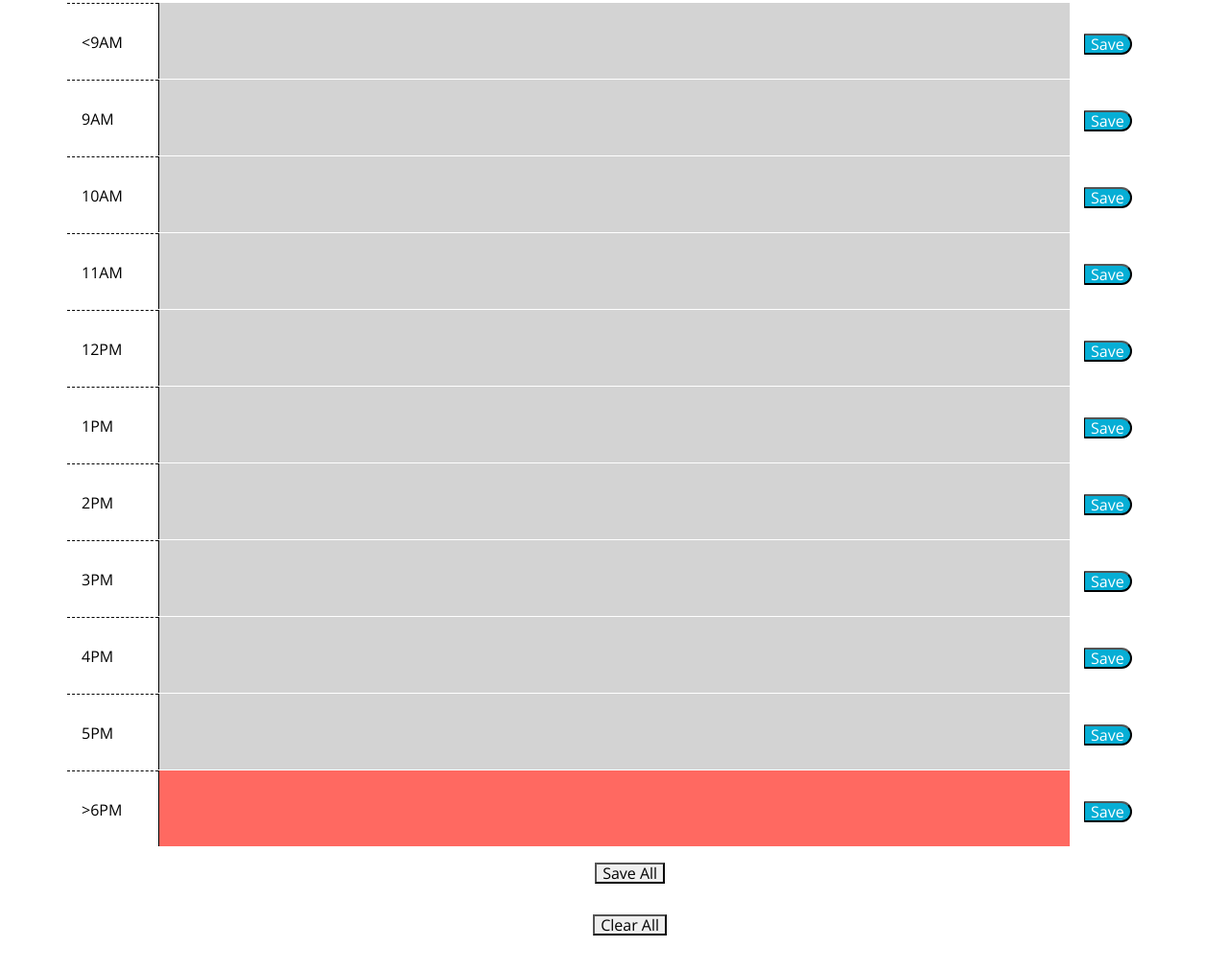
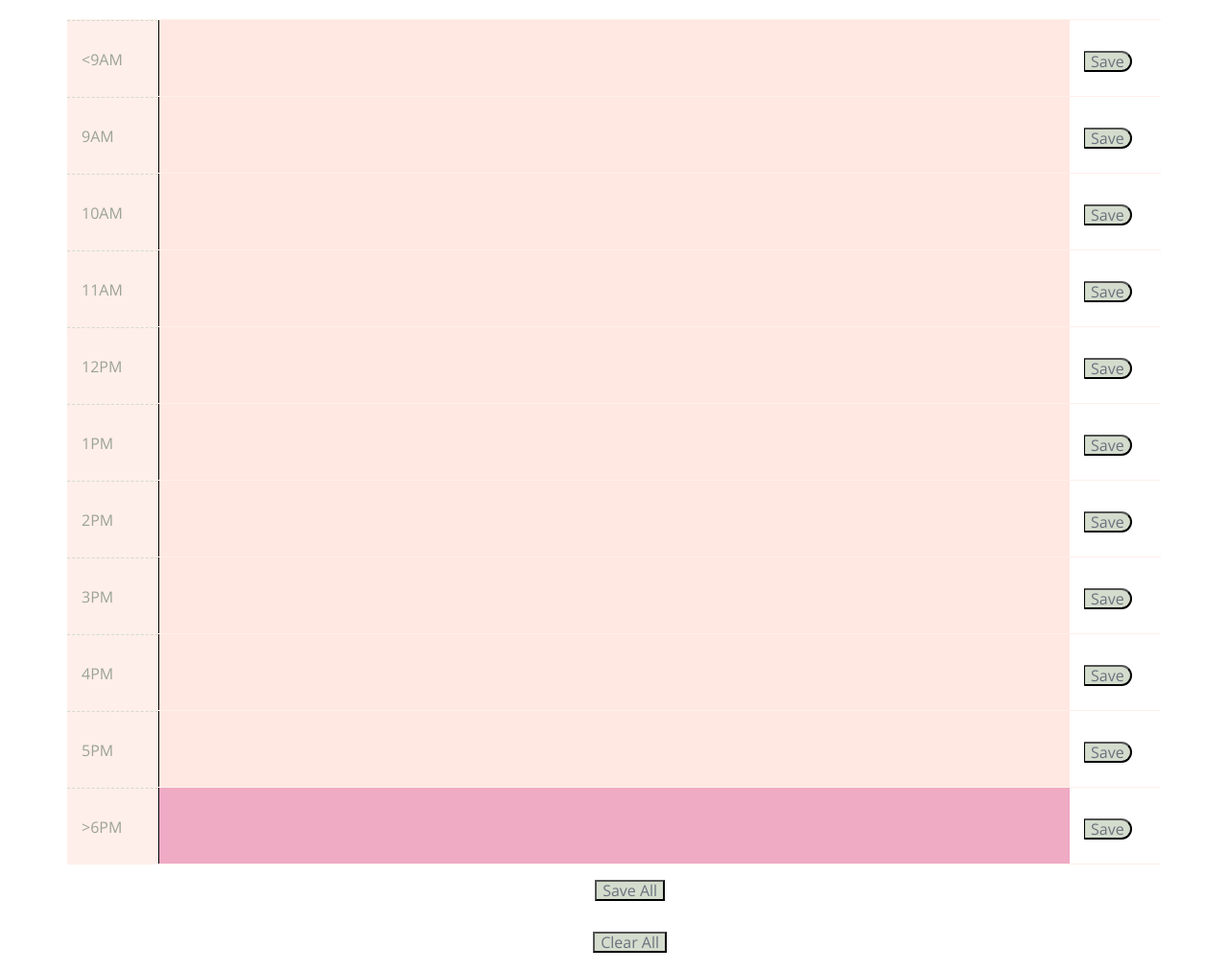
Before and after one commit to CMahoney12/Work-Day-Scheduler, a plain HTML site: page index.html in a window 1280 px wide. Shown: the part 334-1346 px from the top of the page at 96% size. Drawn offline with nearby package versions, Linux system fonts and the light colour scheme.

Commit message:
personalized some aspects

```diff
--- a/index.html
+++ b/index.html
@@ -16,7 +16,8 @@
 <body>
   <!-- Header with todays date generated -->
   <header class="jumbotron">
-    <h1 class="display-3">Work Day Scheduler</h1>
+      <img src="/Users/chelsiemahoney/Desktop/floral header.jpeg" alt="watercolor peonies" style="width:100%"; />
+      <h1 class="display-3">Work Day Scheduler</h1>
     <p class="lead">A simple calendar app for scheduling your work day</p>
     <p id="currentDay" class="lead"></p>
   </header>
--- a/style.css
+++ b/style.css
@@ -8,17 +8,17 @@ body {
     background: transparent;
     border: none;
     resize: none;
-    color: #000000;
+    color: black;
     border-left: 1px solid black;
     padding: 10px;
   }
 
   .jumbotron {
     text-align: center;
-    background-color: transparent;
-    color: black;
+    background-color: white;
+    color: #9ba394;
     border-radius: 0;
-    border-bottom: 10px solid black;
+    border-bottom: 10px solid#9ba394;
   }
 
   .description{
@@ -33,27 +33,27 @@ body {
   .row {
     white-space: pre-wrap;
     height: 80px;
-    border-top: 1px solid white;;
+    border-top: 1px solid #ffefea;;
   }
 
   .hour {
-    background-color: #ffffff;
-    color: #000000;
-    border-top: 1px dashed #000000;
+    background-color: #ffefea;
+    color: #9ba394;
+    border-top: 1px dashed #D4DCCD;
   }
 
   .past {
-    background-color: #d3d3d3;
-    color: white;
+    background-color: #FFE8E1;
+    color: #9ba394;
   }
 
   .present {
-    background-color: #ff6961;
+    background-color: #EFAAC4;
     color: black;
   }
 
   .future {
-    background-color: #77dd77;
+    background-color: #FFC4D1;
     color: black;
   }
 
@@ -61,8 +61,17 @@ body {
     border-left: 1px solid black;
     border-top-right-radius: 15px;
     border-bottom-right-radius: 15px;
-    background-color: #06AED5;
-    color: white;
+    background-color: #D4DCCD;
+    color: #6B717E;
+  }
+  .savey {
+    background-color: #D4DCCD;
+    color: #6B717E;
+  }
+
+  .cleary {
+    background-color: #D4DCCD;
+    color: #6B717E;
   }
 
   .saveBtn:hover {
```
Also changed, not shown: 1 other file.
